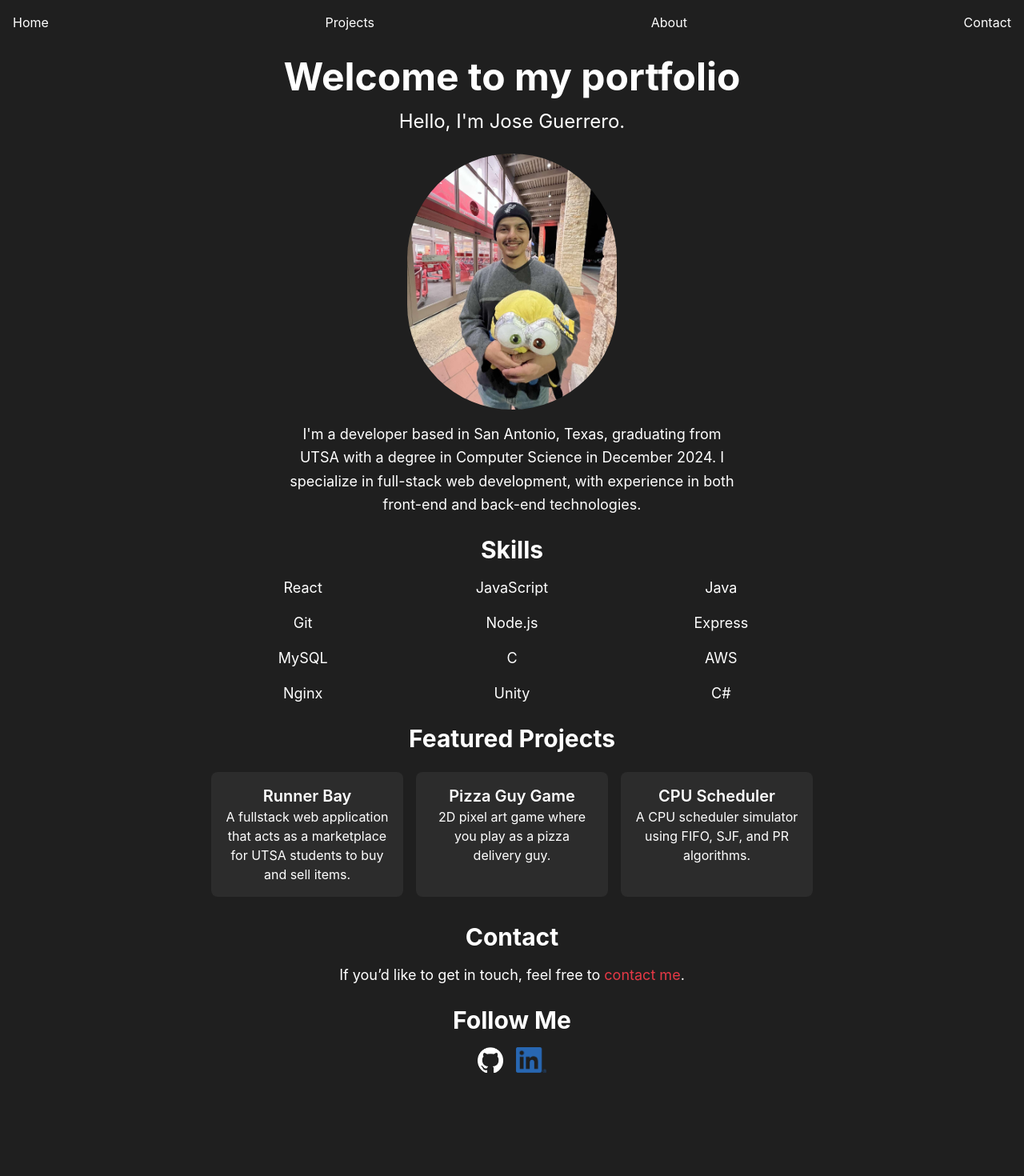
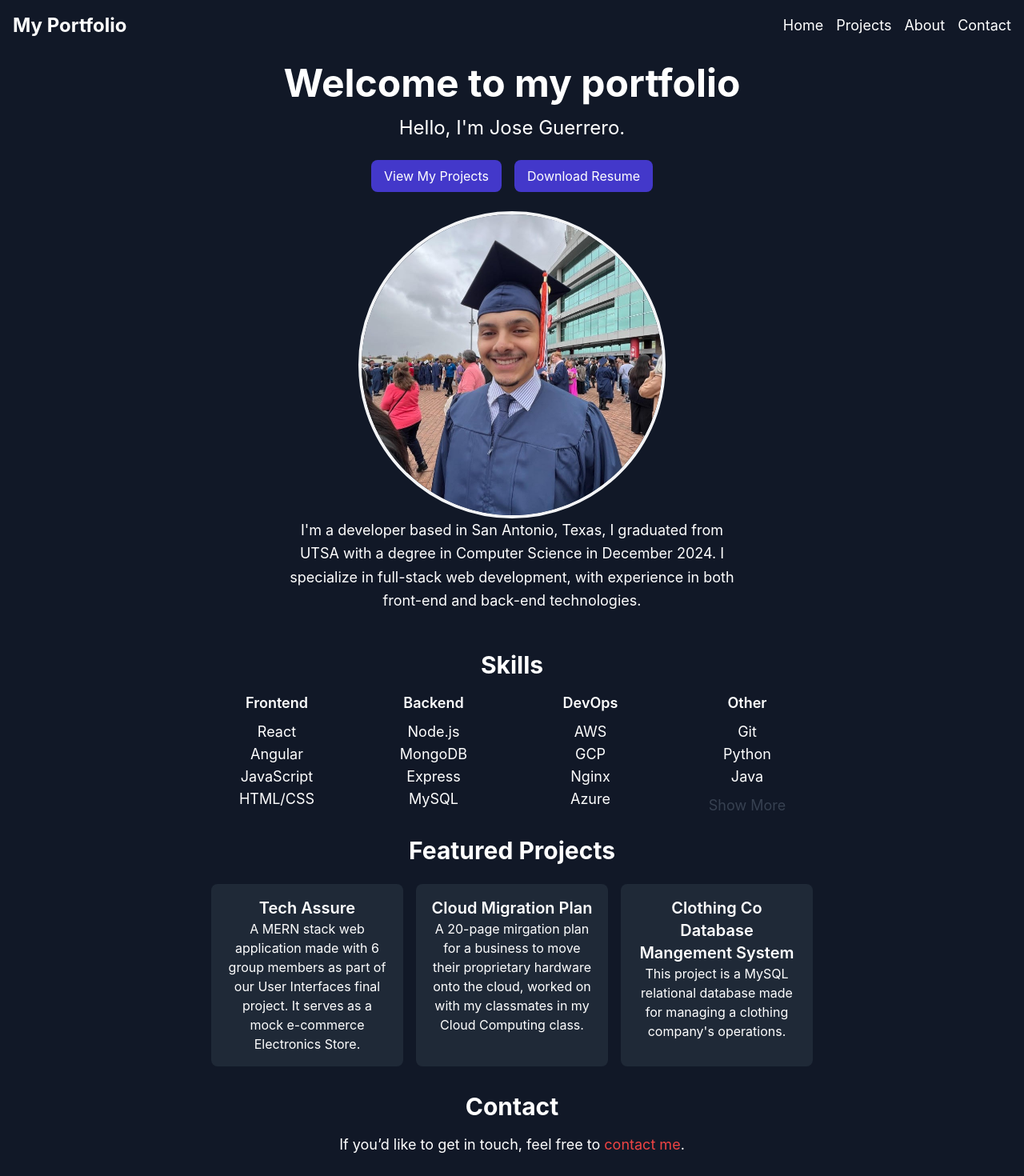
Before and after one commit to jguerrero104/portfolio-website, a React (Create React App) app: page / in a window 1280 px wide. Shown: the top 1470 px of the page at 80% size. Before the commit the page ends 1381 px from the top, so only its background shows below. Built offline with nearby package versions, Linux system fonts and the light colour scheme.

Commit message:
Updated 12/24

```diff
--- a/src/components/Home.js
+++ b/src/components/Home.js
@@ -1,54 +1,116 @@
 import React from 'react';
 import { Link } from 'react-router-dom';
+import { useState } from 'react';
 
 const Home = () => {
+  const [isOtherOpen, setIsOtherOpen] = useState(false);
   return (
-    <div className="text-center p-4 bg-primary text-white min-h-screen flex flex-col items-center">
+    <div className="text-center p-4 bg-gray-900 text-white min-h-screen flex flex-col items-center">
       <h1 className="text-5xl font-bold mb-4">Welcome to my portfolio</h1>
       <p className="text-2xl mb-6">Hello, I'm Jose Guerrero.</p>
+      <div className="flex space-x-4 mb-6">
+        <Link to="/projects" className="px-4 py-2 bg-indigo-700 text-white rounded-lg hover:bg-slate-600 ">View My Projects</Link>
+        <a href="/resume.pdf" target="_blank" className="px-4 py-2 bg-indigo-700 text-white rounded-lg hover:bg-slate-600">Download Resume</a>
+      </div>
+
 
       {/* Introduction Section*/}
-      <div className="mb-6 flex flex-col items-center">
-        <img src="/images/picofMe.jpg" alt="Jose Guerrero" className="h-80 w-70 rounded-full mb-4" />
+      <div className="mb-12 flex flex-col items-center">
+        <img src="/images/picofMe.jpg" alt="Jose Guerrero" className="h-96 w-96 rounded-full shawdow-lg border-4 border-gray-100 object-cover" />
         <p className="text-lg max-w-xl mx-auto leading-relaxed">
-          I'm a developer based in San Antonio, Texas, graduating from UTSA with a degree in Computer Science in December 2024. I specialize in full-stack web development, with experience in both front-end and back-end technologies.
+          I'm a developer based in San Antonio, Texas, I graduated from UTSA with a degree in Computer Science in December 2024. I specialize in full-stack web development, with experience in both front-end and back-end technologies.
         </p>
       </div>
 
-      {/* Skills Section */}
-      <div className="mb-6 w-full max-w-3xl">
+       {/* Skills Section */}
+       <div className="mb-6 w-full max-w-3xl">
         <h2 className="text-3xl font-bold mb-4">Skills</h2>
-        <div className="grid grid-cols-2 md:grid-cols-3 gap-4 text-lg">
-          <span>React</span>
-          <span>JavaScript</span>
-          <span>Java</span>
-          <span>Git</span>
-          <span>Node.js</span>
-          <span>Express</span>
-          <span>MySQL</span>
-          <span>C</span>
-          <span>AWS</span>
-          <span>Nginx</span>
-          <span>Unity</span>
-          <span>C#</span>
+        <div className="grid grid-cols-2 md:grid-cols-3 lg:grid-cols-4 gap-4 text-lg">
+          <div>
+            <h3 className="font-semibold mb-2">Frontend</h3>
+            <ul>
+              <li>React</li>
+              <li>Angular</li>
+              <li>JavaScript</li>
+              <li>HTML/CSS</li>
+            </ul>
+          </div>
+          <div>
+            <h3 className="font-semibold mb-2">Backend</h3>
+            <ul>
+              <li>Node.js</li>
+              <li>MongoDB</li>
+              <li>Express</li>
+              <li>MySQL</li>
+            </ul>
+          </div>
+          <div>
+            <h3 className="font-semibold mb-2">DevOps</h3>
+            <ul>
+              <li>AWS</li>
+              <li>GCP</li>
+              <li>Nginx</li>
+              <li>Azure</li>
+            </ul>
+          </div>
+          <div>
+            <h3 className="font-semibold mb-2">Other</h3>
+            <ul>
+              {isOtherOpen ? (
+                <>
+                  <li>Git</li>
+                  <li>Python</li>
+                  <li>Java</li>
+                  <li>Linux</li>
+                  <li>Unity</li>
+                  <li>C#</li>
+                  <li>C</li>
+                  <li>
+                    <button
+                      className="text-gray-700 hover:underline mt-2"
+                      onClick={() => setIsOtherOpen(false)}
+                    >
+                      Show Less
+                    </button>
+                  </li>
+                </>
+              ) : (
+                <>
+                  <li>Git</li>
+                  <li>Python</li>
+                  <li>Java</li>
+                  <li>
+                    <button
+                      className="text-gray-700 hover:underline mt-2"
+                      onClick={() => setIsOtherOpen(true)}
+                    >
+                      Show More
+                    </button>
+                  </li>
+                </>
+              )}
+            </ul>
+          </div>
         </div>
       </div>
+
+
 
       {/* Featured Projects Section */}
       <div className="mb-6 w-full max-w-3xl">
         <h2 className="text-3xl font-bold mb-4">Featured Projects</h2>
         <div className="flex flex-wrap justify-center">
-          <Link to="/projects" className="bg-secondary p-4 m-2 rounded-lg hover:bg-secondary-light w-60">
-            <h3 className="text-xl font-semibold">Runner Bay</h3>
-            <p>A fullstack web application that acts as a marketplace for UTSA students to buy and sell items.</p>
+          <Link to="/projects" className="bg-gray-800 p-4 m-2 rounded-lg hover:bg-slate-600 w-60">
+            <h3 className="text-xl font-semibold">Tech Assure</h3>
+            <p>A MERN stack web application made with 6 group members as part of our User Interfaces final project. It serves as a mock e-commerce Electronics Store.</p>
           </Link>
-          <Link to="/projects" className="bg-secondary p-4 m-2 rounded-lg hover:bg-secondary-light w-60">
-            <h3 className="text-xl font-semibold">Pizza Guy Game</h3>
-            <p>2D pixel art game where you play as a pizza delivery guy.</p>
+          <Link to="/projects" className="bg-gray-800 p-4 m-2 rounded-lg hover:bg-slate-600 w-60">
+            <h3 className="text-xl font-semibold">Cloud Migration Plan</h3>
+            <p>A 20-page mirgation plan for a business to move their proprietary hardware onto the cloud, worked on with my classmates in my Cloud Computing class.</p>
           </Link>
-          <Link to="/projects" className="bg-secondary p-4 m-2 rounded-lg hover:bg-secondary-light w-60">
-            <h3 className="text-xl font-semibold">CPU Scheduler</h3>
-            <p>A CPU scheduler simulator using FIFO, SJF, and PR algorithms.</p>
+          <Link to="/projects" className="bg-gray-800 p-4 m-2 rounded-lg hover:bg-slate-600 w-60">
+            <h3 className="text-xl font-semibold">Clothing Co Database Mangement System</h3>
+            <p>This project is a MySQL relational database made for managing a clothing company's operations.</p>
           </Link>
         </div>
       </div>
@@ -56,7 +118,7 @@ const Home = () => {
       {/* Contact Section */}
       <div className="mb-6 w-full max-w-3xl">
         <h2 className="text-3xl font-bold mb-4">Contact</h2>
-        <p className="text-lg">If you’d like to get in touch, feel free to <Link to="/contact" className="text-accent hover:underline">contact me</Link>.</p>
+        <p className="text-lg">If you’d like to get in touch, feel free to <Link to="/contact" className="text-red-500 hover:underline">contact me</Link>.</p>
       </div>
 
       {/* Follow Me Section */}
--- a/src/components/Navbar.js
+++ b/src/components/Navbar.js
@@ -1,17 +1,72 @@
-import React from 'react';
+import React, { useState } from 'react';
 import { Link } from 'react-router-dom';
 
 const Navbar = () => {
+  const [isOpen, setIsOpen] = useState(false);
+
   return (
-    <nav className="bg-primary p-4">
-      <div className="container mx-auto flex justify-between">
-        <Link to="/" className="text-white">Home</Link>
-        <Link to="/projects" className="text-white">Projects</Link>
-        <Link to="/about" className="text-white">About</Link>
-        <Link to="/contact" className="text-white">Contact</Link>
+    <nav className="bg-gray-900 p-4 shadow-lg">
+      <div className="container mx-auto flex justify-between items-center">
+        {/* Branding or Logo */}
+        <div className="text-white text-2xl font-bold">
+          <Link to="/">My Portfolio</Link>
+        </div>
+
+        {/* Hamburger Menu Button for Mobile */}
+        <button
+          className="block md:hidden text-white focus:outline-none"
+          onClick={() => setIsOpen(!isOpen)}
+        >
+          <svg
+            className="w-6 h-6"
+            xmlns="http://www.w3.org/2000/svg"
+            fill="none"
+            viewBox="0 0 24 24"
+            stroke="currentColor"
+          >
+            <path
+              strokeLinecap="round"
+              strokeLinejoin="round"
+              strokeWidth="2"
+              d={isOpen ? "M6 18L18 6M6 6l12 12" : "M4 6h16M4 12h16M4 18h16"}
+            />
+          </svg>
+        </button>
+
+        {/* Links for Larger Screens */}
+        <div
+          className={`${
+            isOpen ? "block" : "hidden"
+          } md:flex space-x-4 text-white text-lg`}
+        >
+          <Link
+            to="/"
+            className="hover:text-slate-600 transition-colors duration-200"
+          >
+            Home
+          </Link>
+          <Link
+            to="/projects"
+            className="hover:text-slate-600 transition-colors duration-200"
+          >
+            Projects
+          </Link>
+          <Link
+            to="/about"
+            className="hover:text-slate-600 transition-colors duration-200"
+          >
+            About
+          </Link>
+          <Link
+            to="/contact"
+            className="hover:text-slate-600 transition-colors duration-200"
+          >
+            Contact
+          </Link>
+        </div>
       </div>
     </nav>
   );
-}
+};
 
 export default Navbar;
```
Also changed, not shown: src/App.css (+7 -0 lines), public/images/picofMe.jpg, 1 other file (tests, documents, lock files or other folders).
